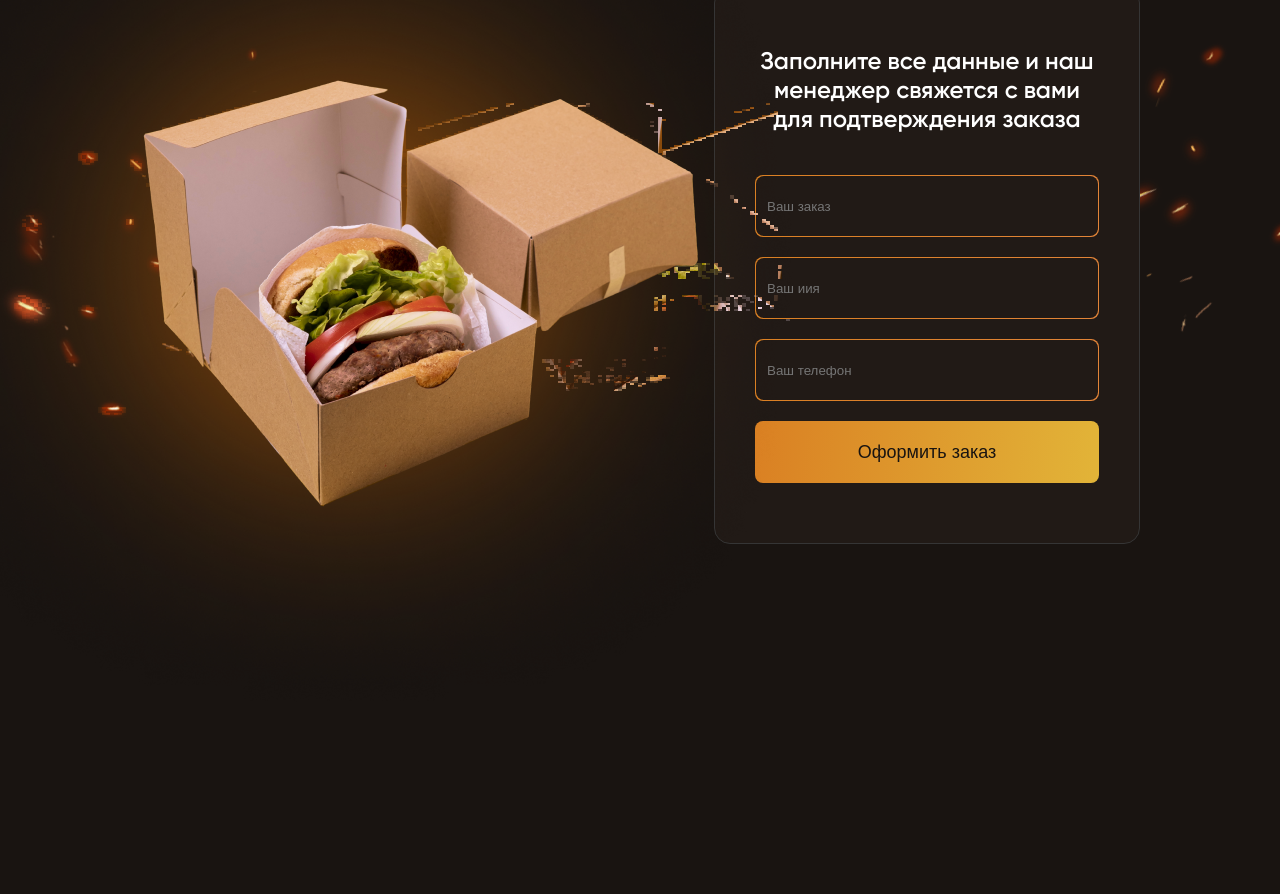
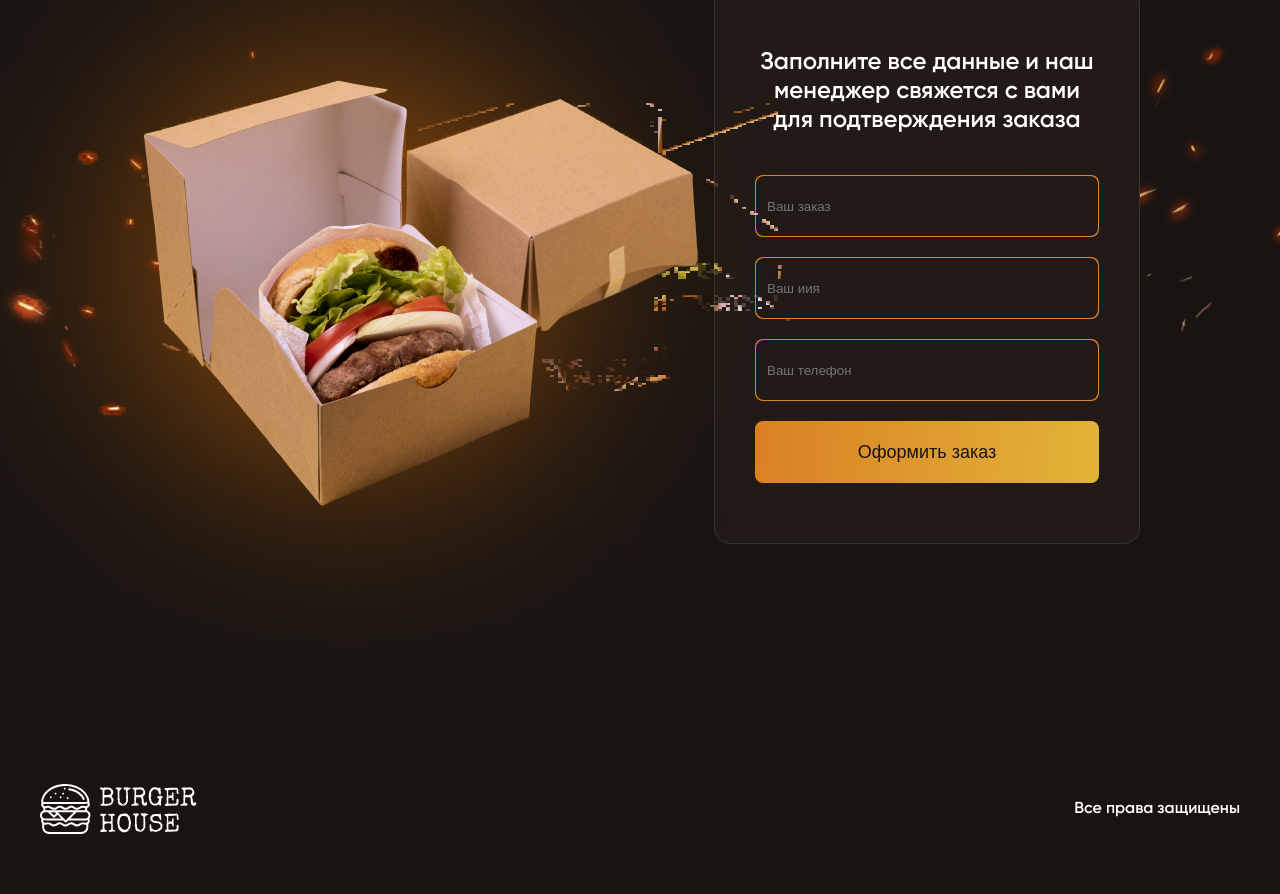
Before and after one commit to AlShamko/Burger, a plain HTML site: page index.html in a window 1280 px wide. Shown: the part 3327-4221 px from the top of the page. Before the commit the page ends 4051 px from the top, so only its background shows below. Drawn offline with Linux system fonts and the light colour scheme.

Commit message:
add footer

```diff
--- a/index.html
+++ b/index.html
@@ -333,5 +333,14 @@
         </div>
       </div>
     </section>
+
+    <footer class="footer">
+      <div class="container">
+        <div class="logo">
+          <img src="images/Logo.svg" alt="Logo" />
+        </div>
+        <div class="rights">Все права защищены</div>
+      </div>
+    </footer>
   </body>
 </html>
--- a/style/style.css
+++ b/style/style.css
@@ -320,3 +320,18 @@ body {
   width: 344px;
   height: 62px;
 }
+
+.footer {
+  padding: 60px 0;
+}
+
+.footer .container {
+  display: flex;
+  align-items: center;
+  justify-content: space-between;
+}
+
+.rights {
+  font-size: 16px;
+  line-height: 20px;
+}
```
